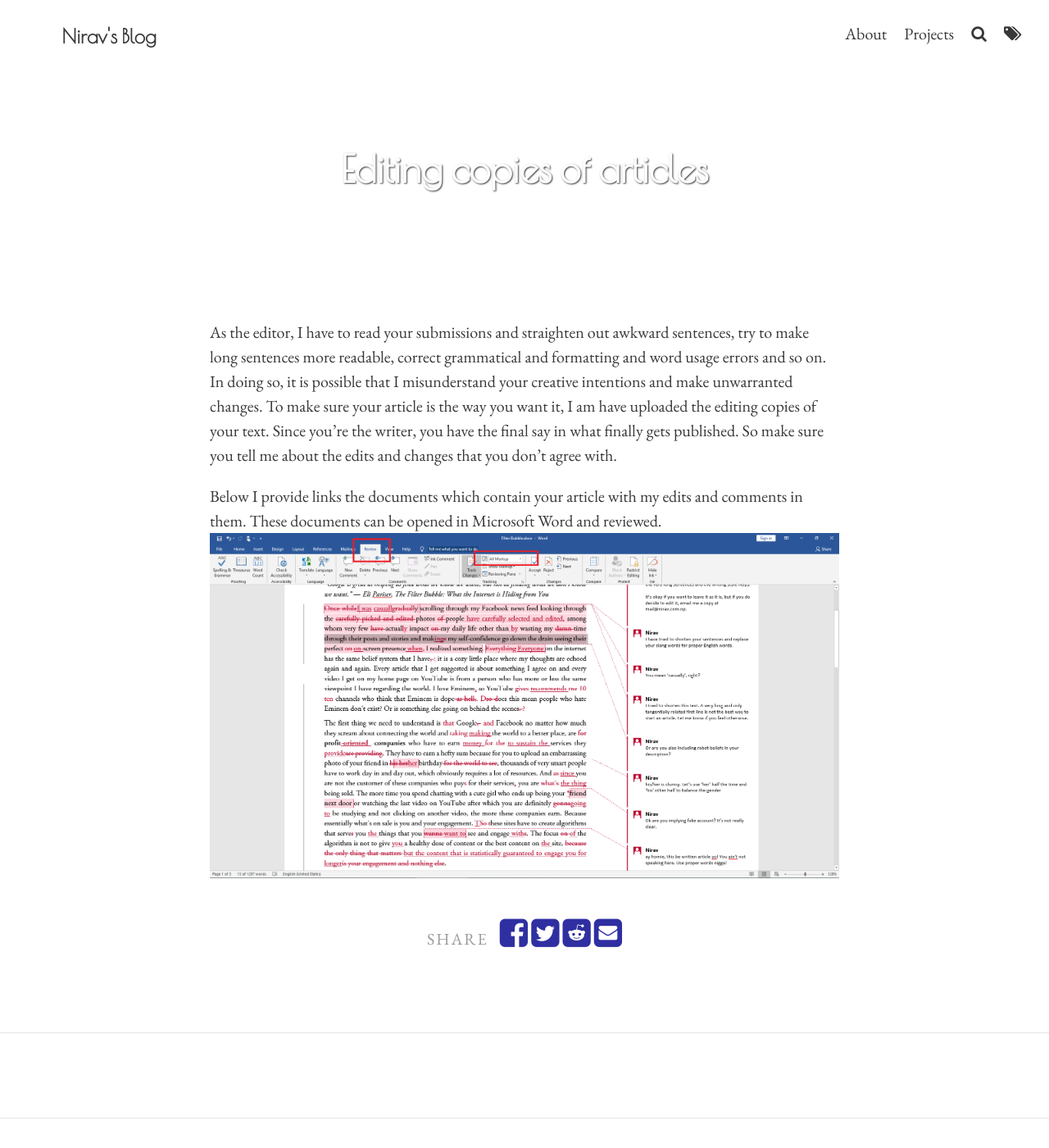
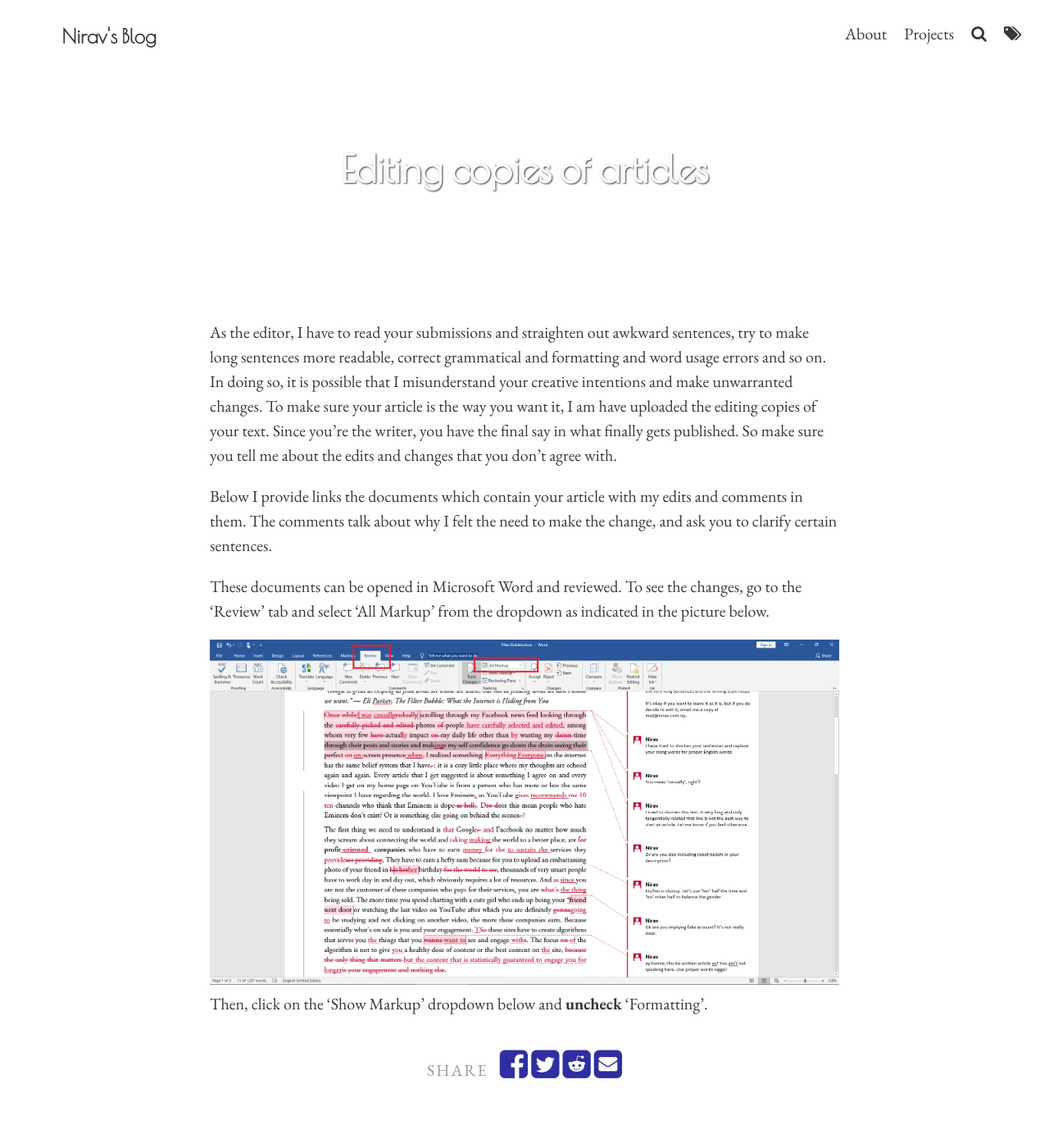
Before and after one commit to niravcodes/niravcodes.github.io, a Jekyll site: the page built from pages/editing-copies-of-articles.md, in a window 1280 px wide and 1400 px high. Shown: the whole window at 82% size. Built offline with Jekyll 4.4.1, drawn with Linux system fonts in a browser that asks for light colours; comment, search, counter and statistics services are not loaded.

Commit message:
Update from Forestry.io nirav Nikhil updated pages/editing-copies-of-articles.md

```diff
--- a/pages/editing-copies-of-articles.md
+++ b/pages/editing-copies-of-articles.md
@@ -11,4 +11,8 @@ thumbnail: ''
 ---
 As the editor, I have to read your submissions and straighten out awkward sentences, try to make long sentences more readable, correct grammatical and formatting and word usage errors and so on. In doing so, it is possible that I misunderstand your creative intentions and make unwarranted changes. To make sure your article is the way you want it, I am have uploaded the editing copies of your text. Since you're the writer, you have the final say in what finally gets published. So make sure you tell me about the edits and changes that you don't agree with.
 
-Below I provide links the documents which contain your article with my edits and comments in them. These documents can be opened in Microsoft Word and reviewed.![](https://nirav.com.np/assets/img/scr1.png)
+Below I provide links the documents which contain your article with my edits and comments in them. The comments talk about why I felt the need to make the change, and ask you to clarify certain sentences.
+
+These documents can be opened in Microsoft Word and reviewed. To see the changes, go to the 'Review' tab and select 'All Markup' from the dropdown as indicated in the picture below.
+
+![](https://nirav.com.np/assets/img/scr1.png)Then, click on the 'Show Markup' dropdown below and **uncheck** 'Formatting'.
```
